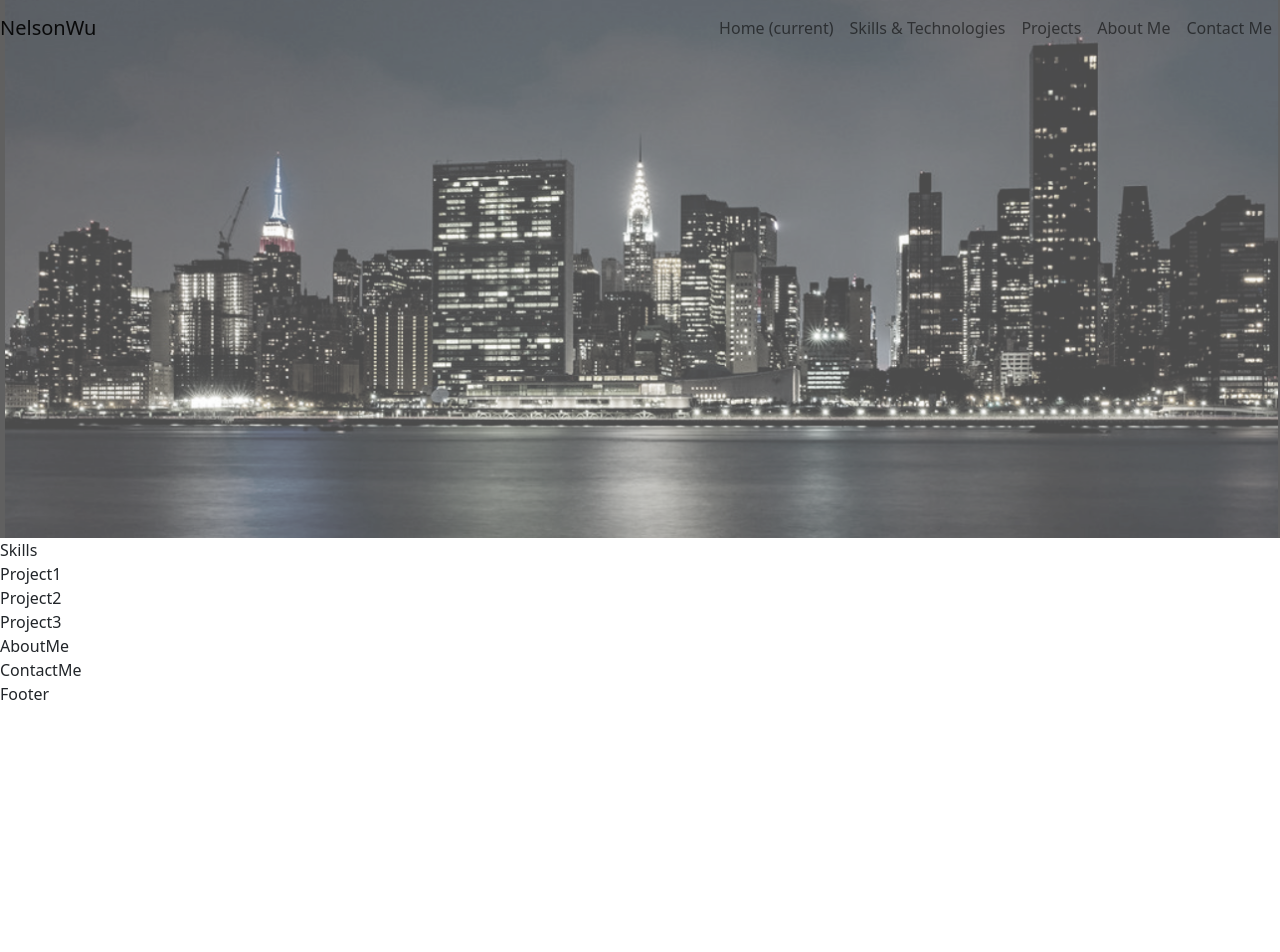
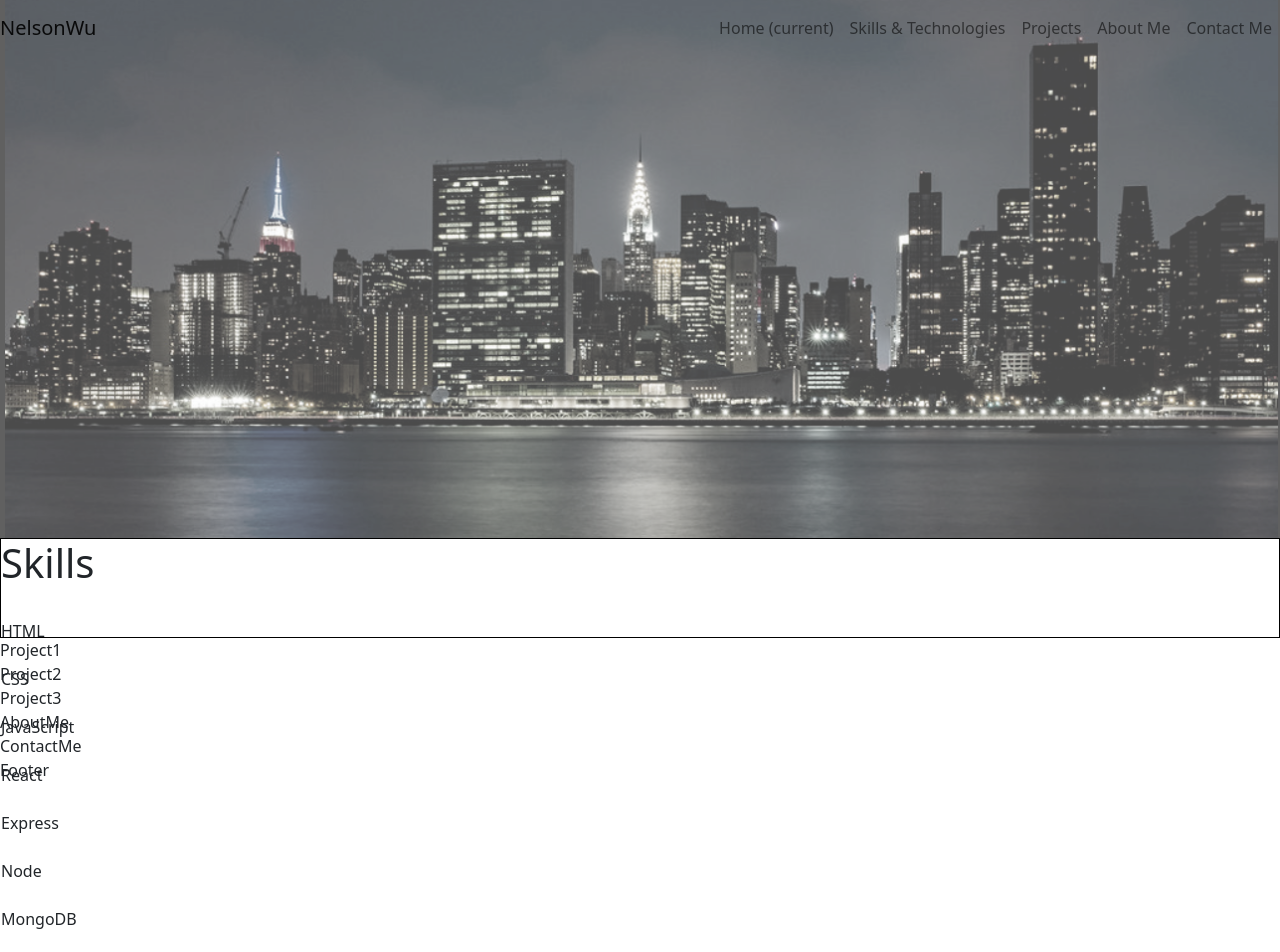
Before and after one commit to NelsonWu820/portfolio-website, a React (Create React App) app: page / in a window 1280 px wide. Shown: the top 952 px of the page. Before the commit the page ends 800 px from the top, so only its background shows below. Built offline with nearby package versions, Linux system fonts and the light colour scheme.

Commit message:
Adding skills section placeholders

```diff
--- a/src/components/Skills.js
+++ b/src/components/Skills.js
@@ -1,6 +1,24 @@
 const Skills = () => {
   return (
-    <div>Skills</div>
+    <div class="skills">
+      <h1>Skills</h1>
+      <img src="" class="skills_html"/>
+      <div>HTML</div>
+      <img src="" class="skills_css"/>
+      <div>CSS</div>
+      <img src="" class="skills_js"/>
+      <div>JavaScript</div>
+      <img src="" class="skills_react"/>
+      <div>React</div>
+      <img src="" class="skills_express"/>
+      <div>Express</div>
+      <img src="" class="skills_node"/>
+      <div>Node</div>
+      <img src="" class="skills_mongodb"/>
+      <div>MongoDB</div>
+      <img src="" class="skills_sql"/>
+      <div>SQL</div>
+    </div>
   )
 }
 
--- a/src/index.css
+++ b/src/index.css
@@ -21,3 +21,9 @@ code {
   object-fit: cover;
   object-position: 100% 0;
 }
+
+.skills{
+  max-height: 100px;
+  border: 1px solid black;
+  width: 3px container;
+}
```
